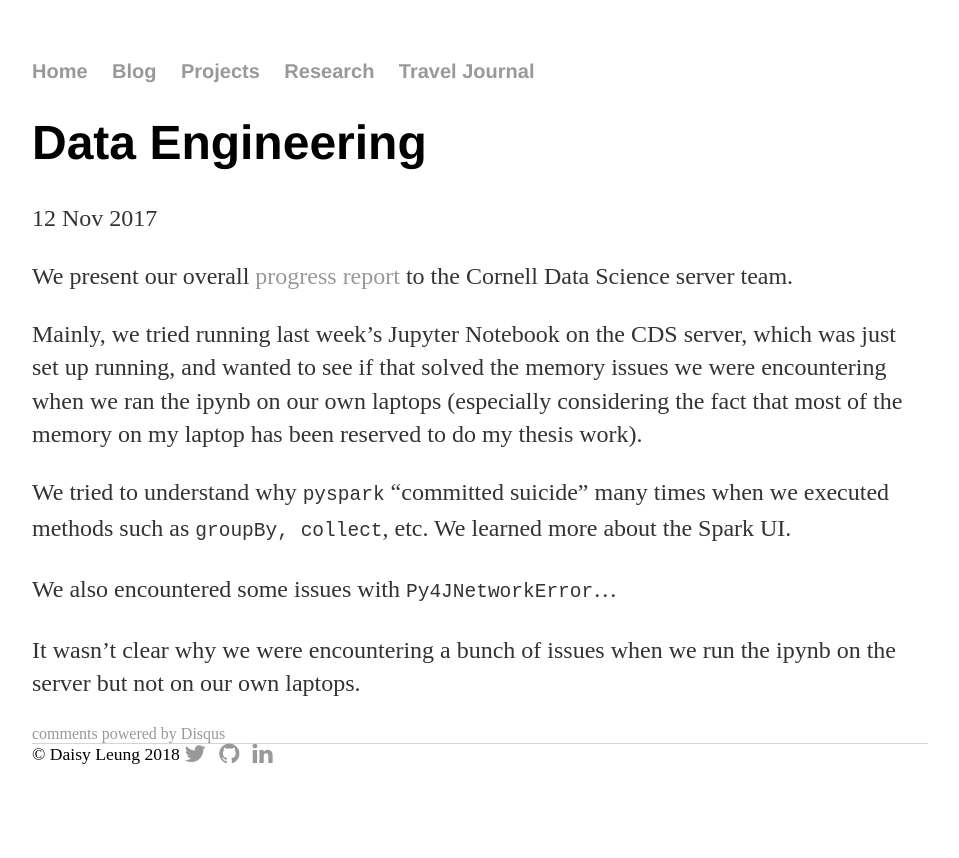
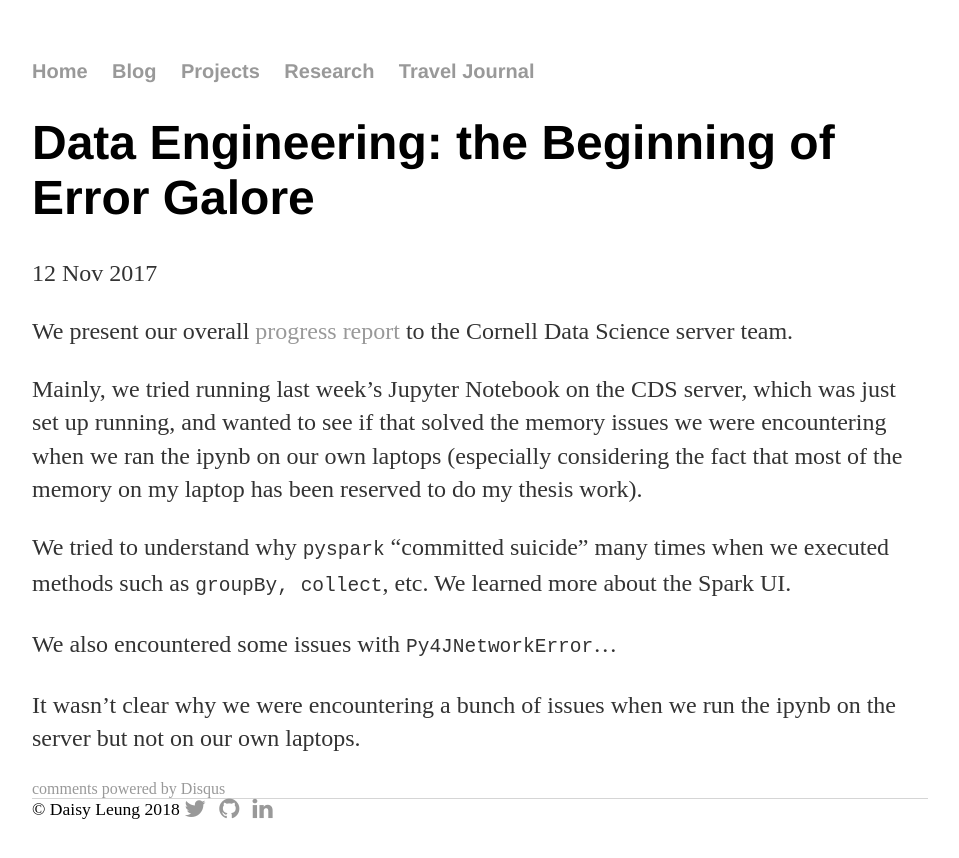
Before and after one commit to astro313/astro313.github.io, a Jekyll site: the page built from projects/_posts/2017-11-12-Data-Engineering.md, in a window 1280 px wide. Shown: the top 858 px of the page, without its empty margins (160-1119 px from the left). Built offline with Jekyll 4.4.1, drawn with Linux system fonts in a browser that asks for light colours; nearby versions of some CDN libraries; comment, search, counter and statistics services are not loaded.

Commit message:
up title

```diff
--- a/projects/_posts/2017-11-12-Data-Engineering.md
+++ b/projects/_posts/2017-11-12-Data-Engineering.md
@@ -1,6 +1,6 @@
 ---
 layout: post
-title: "Data Engineering"
+title: "Data Engineering: the Beginning of Error Galore"
 date: 2017-11-12
 ---
 
```
